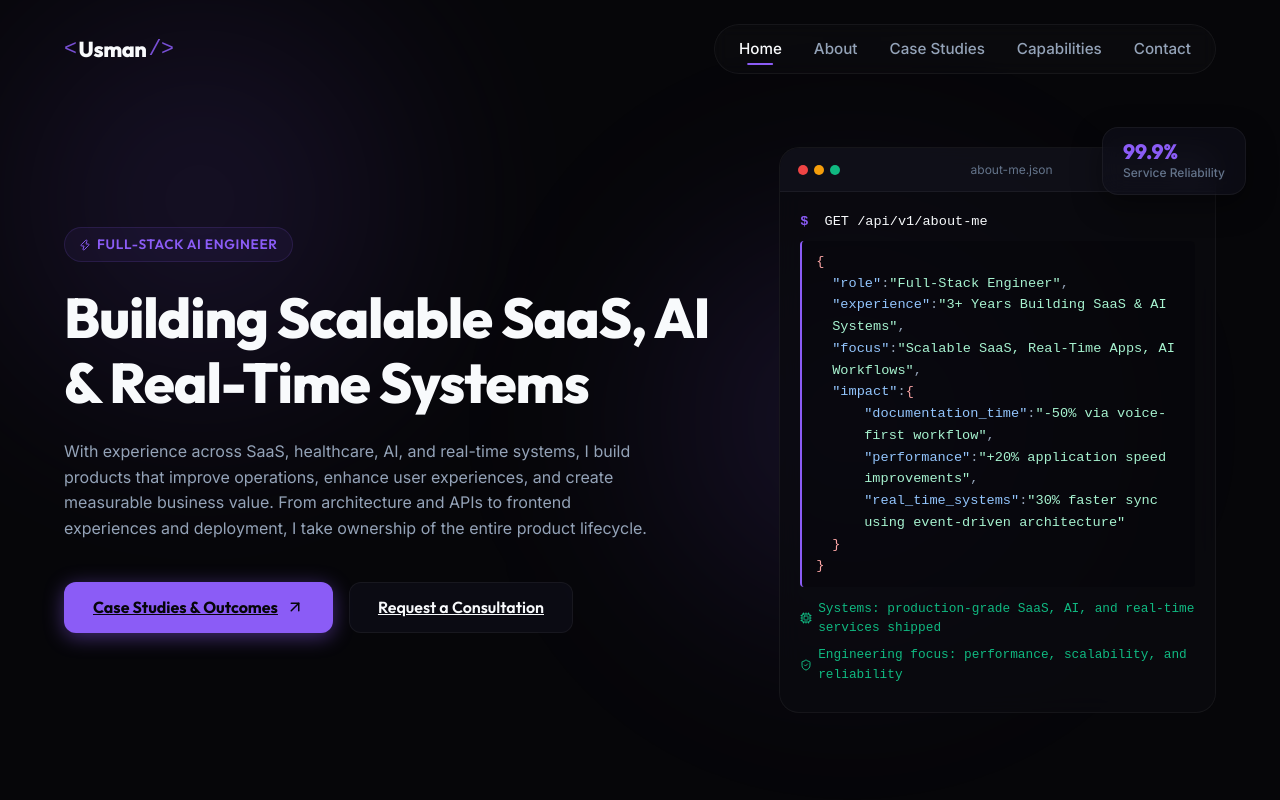
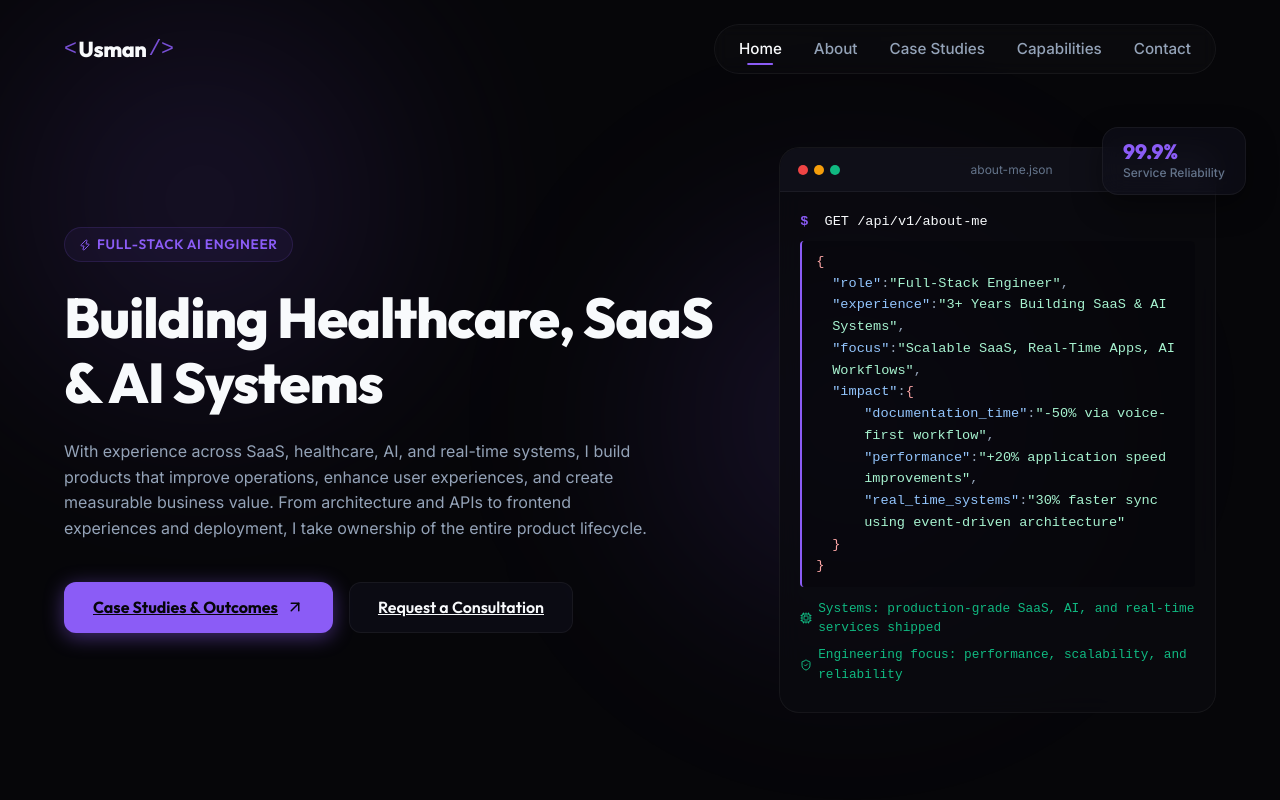
Before and after one commit to Usmanmre/portfolio_26, a React (Vite) app: page / in a window 1280 px wide. Shown: the top 800 px of the page. Built offline with nearby package versions, Linux system fonts and the light colour scheme.

Commit message:
hero imp

```diff
--- a/src/components/Hero.tsx
+++ b/src/components/Hero.tsx
@@ -33,7 +33,7 @@ export const Hero: React.FC = () => {
           </div>
 
           <h1 className="hero-title">
-            Building Scalable SaaS, AI & Real-Time Systems
+          Building Healthcare, SaaS & AI Systems
           </h1>
 
           <p className="hero-subtitle">
```
